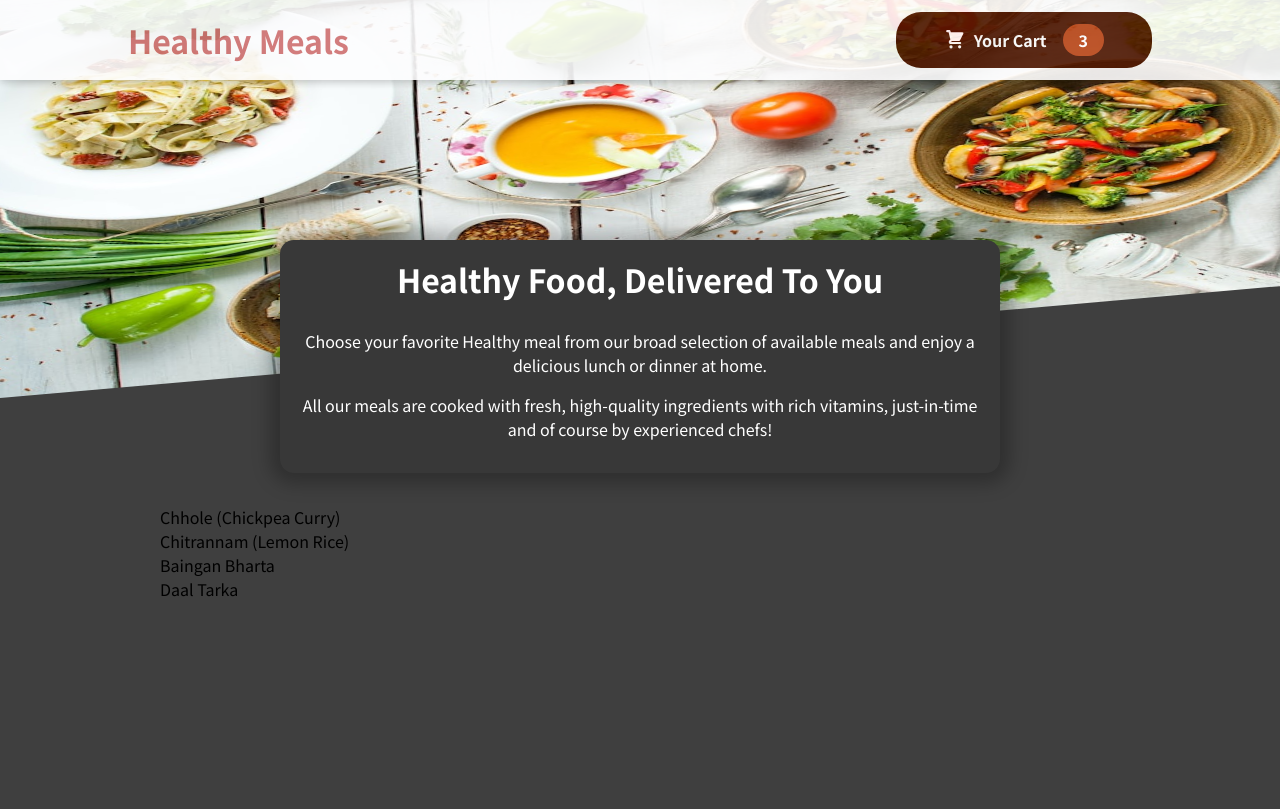
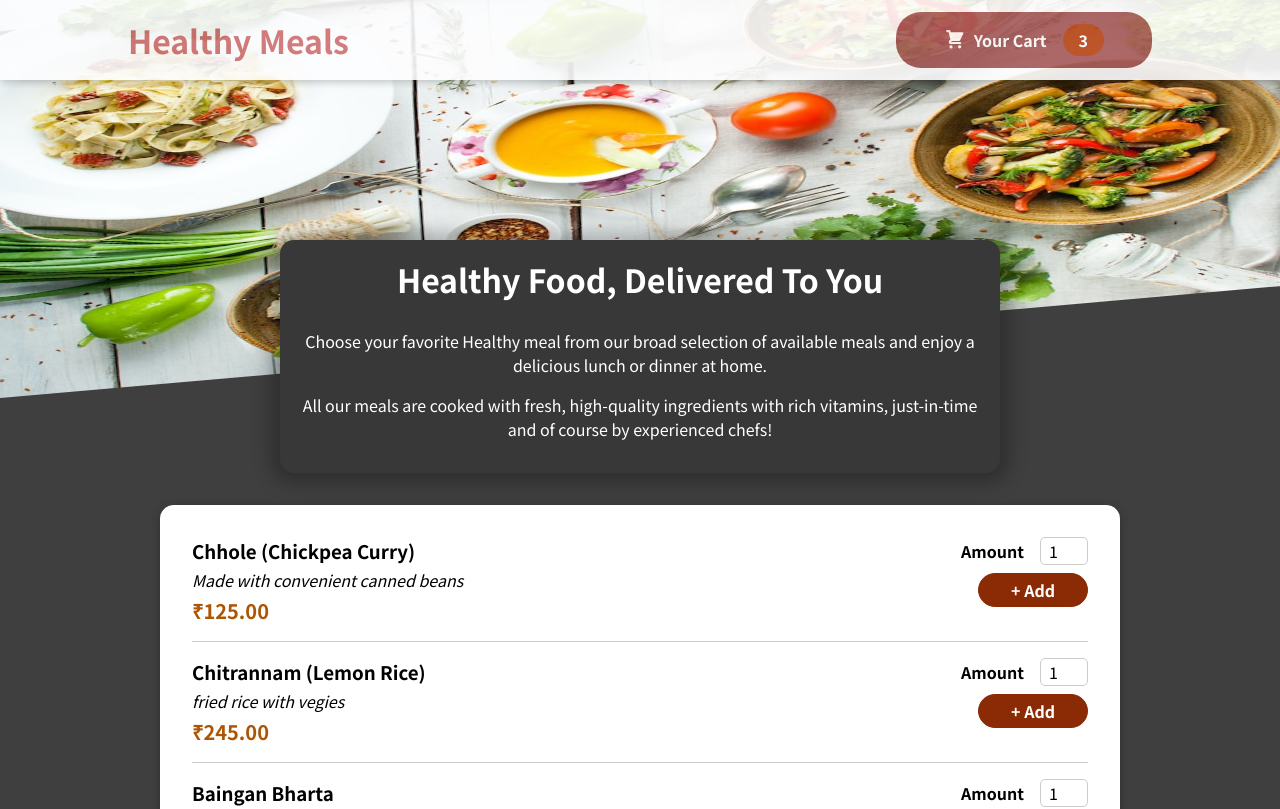
Before and after one commit to giri2103/FoodOrder-App, a React (Create React App) app: page / in a window 1280 px wide. Shown: the top 809 px of the page. Built offline with nearby package versions, Linux system fonts and the light colour scheme.

Commit message:
Added Cart , Layouts and Some meals

```diff
--- a/src/components/Layout/HeaderCartButton.module.css
+++ b/src/components/Layout/HeaderCartButton.module.css
@@ -2,7 +2,7 @@
   cursor: pointer;
   font: inherit;
   border: none;
-  background-color: #4d1601;
+  background-color: rgb(166, 90, 90);
   color: white;
   padding: 0.75rem 3rem;
   display: flex;
@@ -33,7 +33,8 @@
 
 .button:hover .badge,
 .button:active .badge {
-  background-color: #92320c;
+  color: black;
+  background-color: #e7e3e1;
 }
 
 .bump {
--- a/src/components/Meals/AvailableMeals.js
+++ b/src/components/Meals/AvailableMeals.js
@@ -1,3 +1,5 @@
+import Card from "../UI/Card";
+import MealItem from "./MealItem/MealItem";
 import classes from "./AvailableMeals.module.css";
 
 const DUMMY_MEALS = [
@@ -28,10 +30,20 @@
 ];
 
 const AvailableMeals = () => {
-  const mealsList = DUMMY_MEALS.map((meal) => <li>{meal.name}</li>);
+  const mealsList = DUMMY_MEALS.map((meal) => (
+    <MealItem
+      id={meal.id}
+      key={meal.id}
+      name={meal.name}
+      description={meal.description}
+      price={meal.price}
+    />
+  ));
   return (
     <section className={classes.meals}>
-      <ul>{mealsList}</ul>
+      <Card>
+        <ul>{mealsList}</ul>
+      </Card>
     </section>
   );
 };
--- /dev/null
+++ b/src/components/Meals/MealItem/MealItem.js
@@ -0,0 +1,21 @@
+import MealItemForm from "./MealItemForm";
+import classes from "./MealItem.module.css";
+
+const MealItem = (props) => {
+  const price = `₹${props.price.toFixed(2)}`;
+
+  return (
+    <li className={classes.meal}>
+      <div>
+        <h3>{props.name}</h3>
+        <div className={classes.description}>{props.description}</div>
+        <div className={classes.price}>{price}</div>
+      </div>
+      <div>
+        <MealItemForm id={props.id} />
+      </div>
+    </li>
+  );
+};
+
+export default MealItem;
--- /dev/null
+++ b/src/components/Meals/MealItem/MealItem.module.css
@@ -0,0 +1,22 @@
+.meal {
+  display: flex;
+  justify-content: space-between;
+  margin: 1rem;
+  padding-bottom: 1rem;
+  border-bottom: 1px solid #ccc;
+}
+
+.meal h3 {
+  margin: 0 0 0.25rem 0;
+}
+
+.description {
+  font-style: italic;
+}
+
+.price {
+  margin-top: 0.25rem;
+  font-weight: bold;
+  color: #ad5502;
+  font-size: 1.25rem;
+}
--- /dev/null
+++ b/src/components/Meals/MealItem/MealItemForm.js
@@ -0,0 +1,23 @@
+import Input from "../../UI/Input";
+import classes from "./MealItemForm.module.css";
+
+const MealItemForm = (props) => {
+  return (
+    <form className={classes.form}>
+      <Input
+        label="Amount"
+        input={{
+          id: "amount_" + props.id,
+          type: "number",
+          min: "1",
+          max: "5",
+          step: "1",
+          defaultValue: "1",
+        }}
+      />
+      <button>+ Add</button>
+    </form>
+  );
+};
+
+export default MealItemForm;
--- /dev/null
+++ b/src/components/Meals/MealItem/MealItemForm.module.css
@@ -0,0 +1,20 @@
+.form {
+  text-align: right;
+}
+
+.form button {
+  font: inherit;
+  cursor: pointer;
+  background-color: #8a2b06;
+  border: 1px solid #8a2b06;
+  color: white;
+  padding: 0.25rem 2rem;
+  border-radius: 20px;
+  font-weight: bold;
+}
+
+.form button:hover,
+.form button:active {
+  background-color: #641e03;
+  border-color: #641e03;
+}
--- a/src/components/UI/Card.js
+++ b/src/components/UI/Card.js
@@ -1,7 +1,7 @@
 import classes from "./Card.module.css";
 
 const Card = (props) => {
-  return <div className="">{props.children}</div>;
+  return <div className={classes.card}>{props.children}</div>;
 };
 
 export default Card;
--- /dev/null
+++ b/src/components/UI/Input.js
@@ -0,0 +1,12 @@
+import classes from "./Input.module.css";
+
+const Input = (props) => {
+  return (
+    <div className={classes.input}>
+      <label htmlFor={props.input.id}>{props.label}</label>
+      <input {...props.input} />
+    </div>
+  );
+};
+
+export default Input;
--- /dev/null
+++ b/src/components/UI/Input.module.css
@@ -0,0 +1,18 @@
+.input {
+  display: flex;
+  align-items: center;
+  margin-bottom: 0.5rem;
+}
+
+.input label {
+  font-weight: bold;
+  margin-right: 1rem;
+}
+
+.input input {
+  width: 3rem;
+  border-radius: 5px;
+  border: 1px solid #ccc;
+  font: inherit;
+  padding-left: 0.5rem;
+}
```
Also changed, not shown: src/components/Cart/Cart.js (added, +23 -0 lines), src/components/Cart/Cart.module.css (added, +46 -0 lines).
